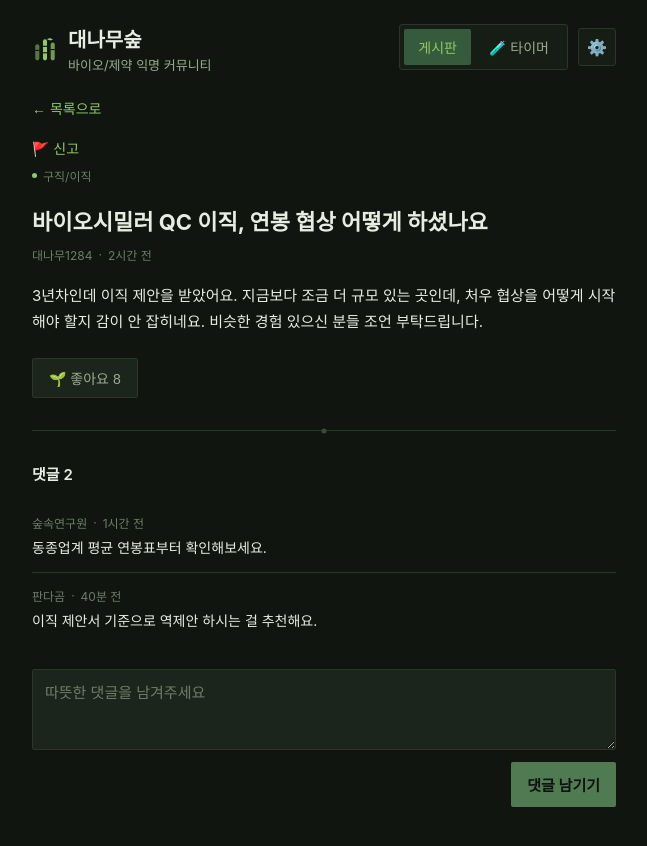
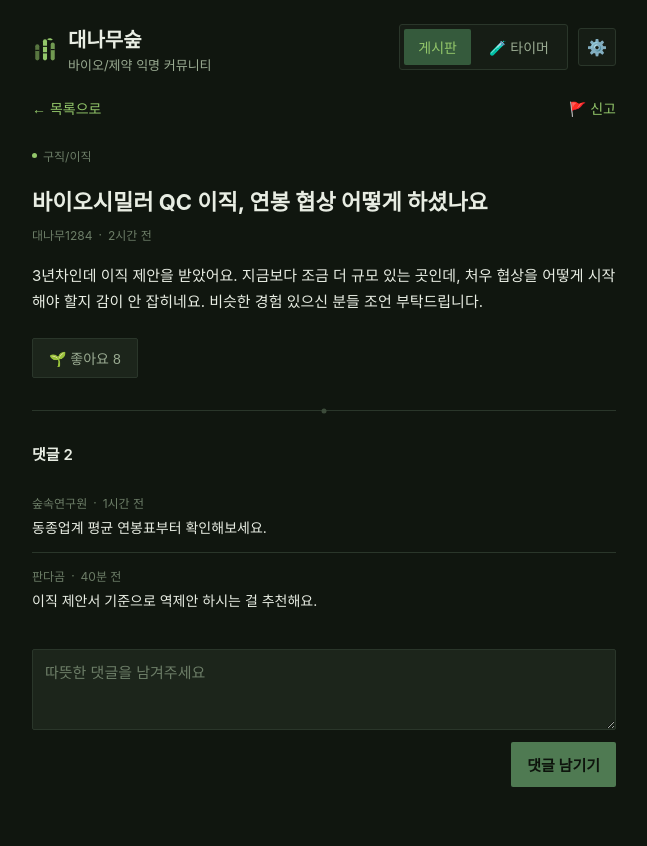
Before and after one commit to Diamorek/bamboo-forest-biotech, a React (Vite) app in the folder frontend/: page / in a window 1280 px wide. Both pictures are taken after a click on the button 640 px from the left and 227 px from the top of the page. Shown: the top 846 px of the page, without its empty margins (316-963 px from the left). Built offline with nearby package versions, Linux system fonts and the light colour scheme; no server answers; a web font is replaced by a local one.

Commit message:
Update Board.css

```diff
--- a/frontend/src/components/Board.css
+++ b/frontend/src/components/Board.css
@@ -144,9 +144,37 @@
 
 /* ---------- 상세 화면 ---------- */
 
+.post-detail-top {
+  display: flex;
+  align-items: center;
+  justify-content: space-between;
+  gap: 12px;
+  margin-bottom: 20px;
+  flex-wrap: wrap;
+}
+
 .back-link {
   display: inline-block;
   margin-bottom: 20px;
+}
+
+/* 상세 화면에서는 .post-detail-top의 flex 정렬을 쓰므로 기본 margin 제거 */
+.post-detail-top .back-link {
+  margin-bottom: 0;
+}
+
+.post-detail-actions {
+  display: flex;
+  align-items: center;
+  gap: 16px;
+}
+
+.post-delete-btn {
+  color: var(--danger);
+}
+
+.post-action-error {
+  margin-bottom: 16px;
 }
 
 .post-detail {
```
